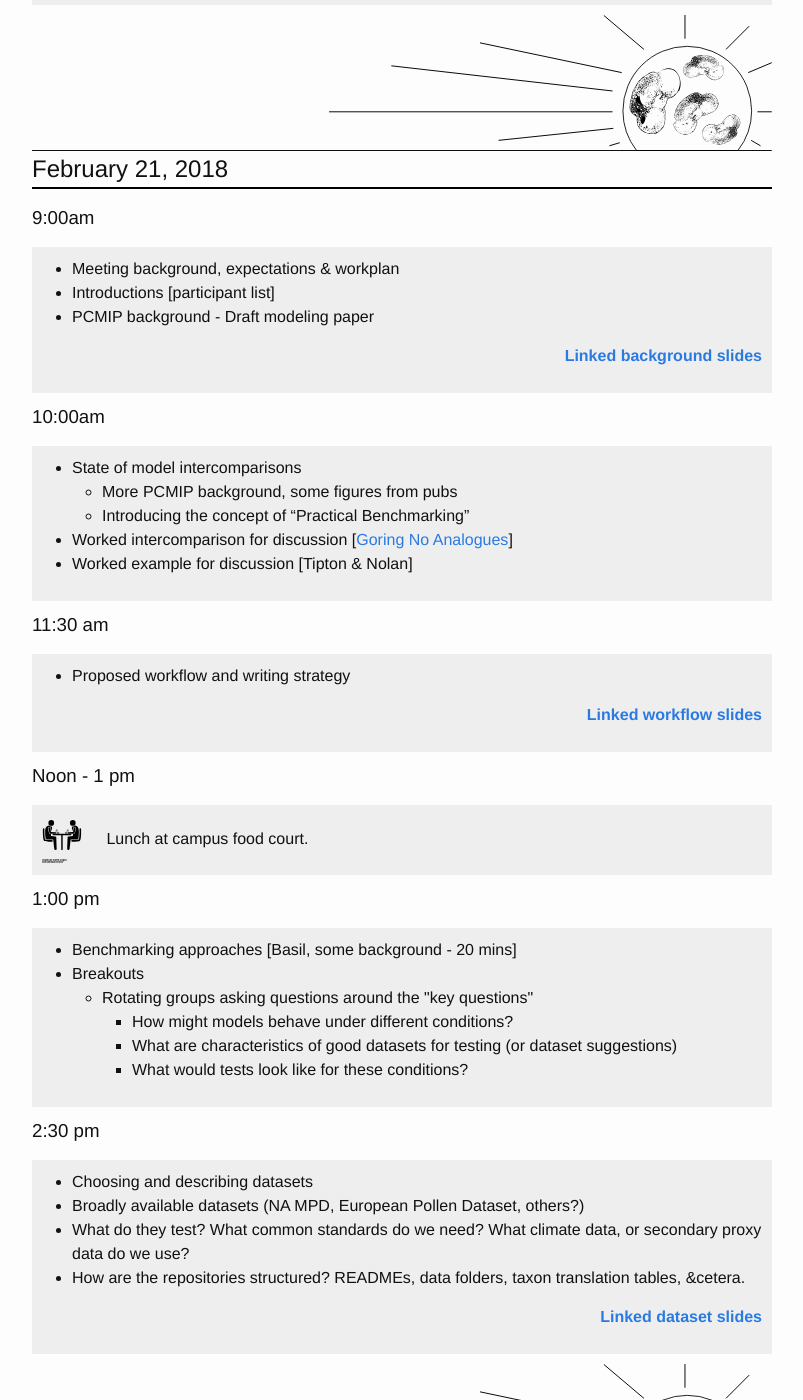
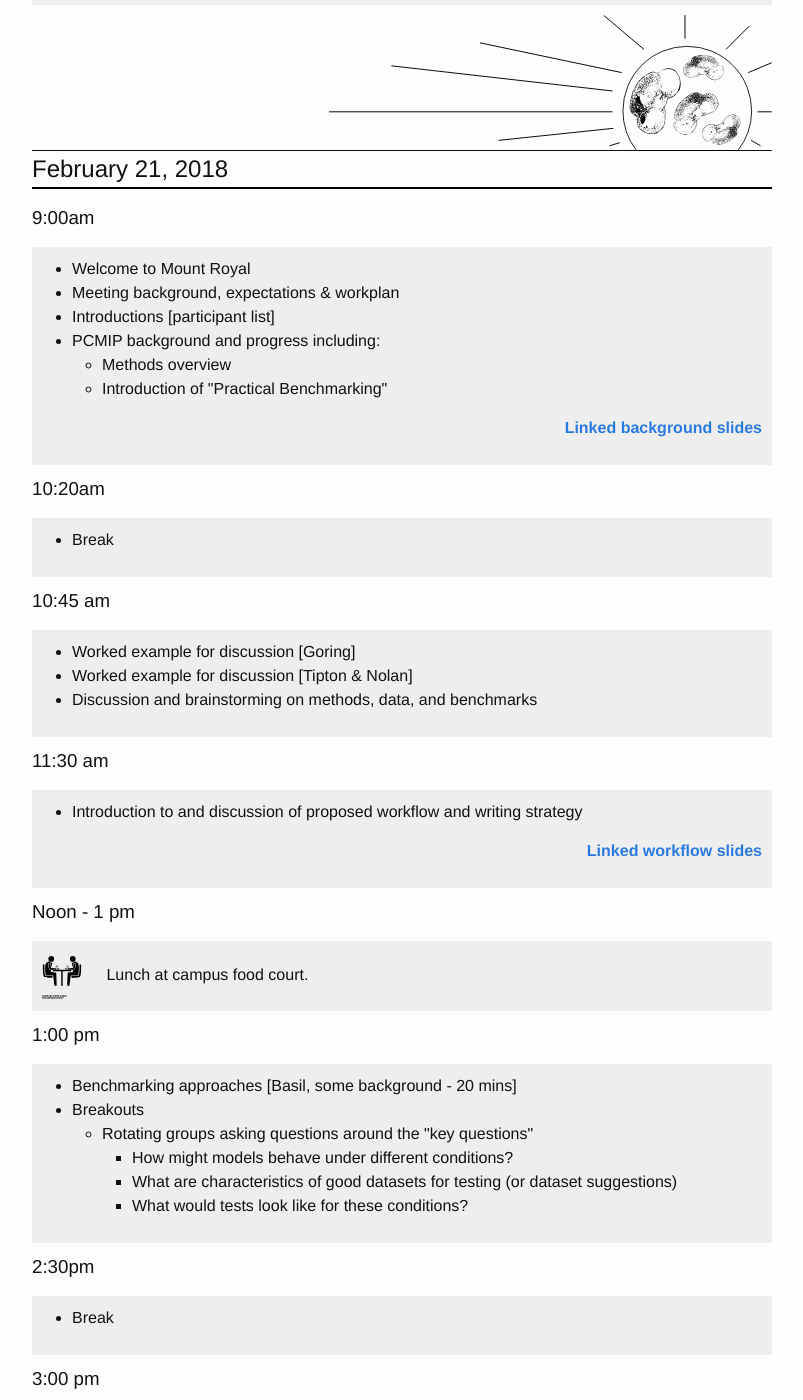
Before and after one commit to PCMIP/PCMIP.github.io, a Jekyll site: the page built from agenda.md, in a window 1280 px wide and 1400 px high, scrolled down 251 px. Shown: the whole window, without its empty margins (238-1041 px from the left). Built offline with Jekyll 4.4.1, drawn with Linux system fonts in a browser that asks for light colours; some of the changed text lies outside the part shown.

Commit message:
Schedule and main page updates

```diff
--- a/agenda.md
+++ b/agenda.md
@@ -57,25 +57,33 @@ h2:after
 
 <div class="new_papers">
   <ul>
+    <li> Welcome to Mount Royal</li>
     <li>Meeting background, expectations & workplan</li>
     <li>Introductions [participant list]</li>
-    <li>PCMIP background - Draft modeling paper</li>
+    <li> PCMIP background and progress including: </li>
+    <ul>
+    <li> Methods overview </li>
+    <li> Introduction of "Practical Benchmarking" </li>
+    </ul>
   </ul>
   <p align="right"><a href="https://docs.google.com/presentation/d/e/2PACX-1vSZ1YNMvf0J6fTG2Rf9QkuNW2tlj7f3o4q3J76pEYB54NDdjZDdpFuI1SAEdIW0BWAruiDGYkI02aNm/pub?start=false&loop=false&delayms=5000"><b>Linked background slides</b></a></p>
 </div>
 
-### 10:00am
+### 10:20am
 
 <div class="new_papers">
   <ul>
-    <li>State of model intercomparisons
-        <ul>
-          <li>More PCMIP background, some figures from pubs</li>
-          <li>Introducing the concept of “Practical Benchmarking”</li>
-        </ul>
-    </li>
-    <li>Worked intercomparison for discussion [<a href="https://github.com/SimonGoring/NonAnalogues">Goring No Analogues</a>]</li>
-    <li>Worked example for discussion [Tipton & Nolan]</li>
+    <li> Break </li>
+  </ul>
+</div>
+
+### 10:45 am
+
+<div class="new_papers">
+  <ul>
+    <li> Worked example for discussion [Goring] </li>
+    <li> Worked example for discussion [Tipton & Nolan] </li>
+    <li> Discussion and brainstorming on methods, data, and benchmarks </li>
   </ul>
 </div>
 
@@ -83,7 +91,7 @@ h2:after
 
 <div class="new_papers">
   <ul>
-    <li> Proposed workflow and writing strategy</li>
+    <li> Introduction to and discussion of proposed workflow and writing strategy</li>
   </ul>
   <p align="right"><a href="https://docs.google.com/presentation/d/e/2PACX-1vTLlzcz3Bqem66os-9Yeta9jwME42pjKTzQ1AsVTVoNA7Nz2L1gsvYdqZOawYbpy7cocekuTV2hLPC3/pub?start=false&loop=false&delayms=5000"><b>Linked workflow slides</b></a></p>
 </div>
@@ -113,7 +121,15 @@ h2:after
   </ul>
 </div>
 
-### 2:30 pm
+### 2:30pm
+
+<div class="new_papers">
+  <ul>
+    <li> Break </li>
+  </ul>
+</div>
+
+### 3:00 pm
 <div class="new_papers">
   <ul>
     <li>Choosing and describing datasets</li>
@@ -122,6 +138,22 @@ h2:after
     <li>How are the repositories structured?  READMEs, data folders, taxon translation tables, &cetera.</li>
   </ul>
   <p align="right"><a href="https://docs.google.com/presentation/d/e/2PACX-1vTk4nWsvFh2An78jdDa7NwPoBJb1bezYXILtHH1G_F_Bp1vKBSTgT5spGbgHuyv6CK04iROEMoDjLFj/pub?start=false&loop=false&delayms=3000"><b>Linked dataset slides</b></a></p>
+</div>
+
+### 4:30pm
+
+<div class="new_papers">
+  <ul>
+    <li> Disperse and free time </li>
+  </ul>
+</div>
+
+### 6:00pm
+
+<div class="new_papers">
+  <ul>
+    <li> Meet in lobby to travel to Andria and Matt's for dinner</li>
+  </ul>
 </div>
 
 <div>
```
Also changed, not shown: about.md (+2 -2 lines), index.md (+3 -3 lines).
